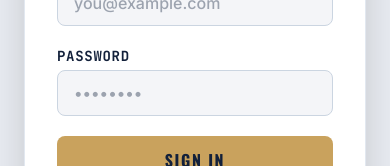
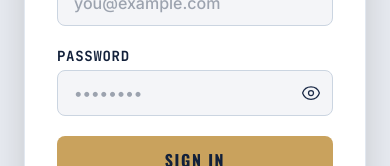
Before and after one commit to Aryan-1212/car-dealership-inventory-system, a React (Vite) app in the folder frontend/: page /login in a window 390 px wide. Shown: the part 374-540 px from the top of the page. Built offline with nearby package versions, Linux system fonts and the light colour scheme; no server answers.

Commit message:
feat: enhance responsiveness and auth UI UX and add visibility toggles

```diff
--- a/frontend/src/pages/Admin.jsx
+++ b/frontend/src/pages/Admin.jsx
@@ -245,20 +245,22 @@ const Admin = () => {
           <h1 className="text-3xl font-display font-bold text-chalk uppercase tracking-wide">Admin Dashboard</h1>
           <p className="text-slate-400 mt-1">Manage inventory, stock, and vehicle details</p>
         </div>
-        <div className="flex flex-wrap items-center gap-2 sm:gap-4 mt-4 md:mt-0">
-          <span className="text-dealer-brass font-mono">Hello, Admin {user?.name}</span>
+        <div className="flex flex-col sm:flex-row items-start sm:items-center gap-3 sm:gap-4 mt-4 md:mt-0">
+          <span className="text-dealer-brass font-mono">Hello, {user?.name}</span>
+          <div className="flex items-center gap-2 w-full sm:w-auto">
             <button
               onClick={() => navigate('/')}
-            className="px-4 py-2 bg-warehouse-slate border border-slate-600 text-chalk rounded-sm font-mono font-bold uppercase tracking-wide hover:bg-slate-700 transition-colors"
+              className="flex-1 sm:flex-none px-4 py-2 bg-warehouse-slate border border-slate-600 text-chalk rounded-sm font-mono font-bold uppercase tracking-wide hover:bg-slate-700 transition-colors whitespace-nowrap"
             >
               View Store
             </button>
             <button
               onClick={logout}
-            className="px-4 py-2 bg-showroom-navy border border-slate-700 text-slate-300 rounded-sm font-mono font-bold uppercase tracking-wide hover:text-white hover:bg-slate-800 transition-colors"
+              className="flex-1 sm:flex-none px-4 py-2 bg-showroom-navy border border-slate-700 text-slate-300 rounded-sm font-mono font-bold uppercase tracking-wide hover:text-white hover:bg-slate-800 transition-colors whitespace-nowrap"
             >
               Logout
             </button>
+          </div>
         </div>
       </header>
 
--- a/frontend/src/pages/Dashboard.jsx
+++ b/frontend/src/pages/Dashboard.jsx
@@ -87,22 +87,24 @@ const Dashboard = () => {
           <h1 className="text-4xl font-display font-bold text-showroom-navy uppercase tracking-tight">Vehicle Inventory</h1>
           <p className="text-warehouse-slate mt-1">Browse and purchase vehicles</p>
         </div>
-        <div className="flex flex-wrap items-center gap-2 sm:gap-4 mt-4 md:mt-0">
+        <div className="flex flex-col sm:flex-row items-start sm:items-center gap-3 sm:gap-4 mt-4 md:mt-0">
           <span className="text-showroom-navy font-medium">Hello, {user?.name || 'User'}</span>
+          <div className="flex items-center gap-2 w-full sm:w-auto">
             {user?.role === 'admin' && (
               <button
                 onClick={() => navigate('/admin')}
-              className="px-4 py-2 bg-showroom-navy text-chalk rounded-sm font-display font-bold uppercase tracking-wide hover:bg-warehouse-slate transition-colors"
+                className="flex-1 sm:flex-none px-4 py-2 bg-showroom-navy text-chalk rounded-sm font-display font-bold uppercase tracking-wide hover:bg-warehouse-slate transition-colors whitespace-nowrap"
               >
                 Admin Panel
               </button>
             )}
             <button
               onClick={logout}
-            className="px-4 py-2 bg-warehouse-slate/10 text-showroom-navy rounded-sm font-display font-bold uppercase tracking-wide hover:bg-warehouse-slate/20 transition-colors"
+              className="flex-1 sm:flex-none px-4 py-2 bg-warehouse-slate/10 text-showroom-navy rounded-sm font-display font-bold uppercase tracking-wide hover:bg-warehouse-slate/20 transition-colors whitespace-nowrap"
             >
               Logout
             </button>
+          </div>
         </div>
       </header>
 
--- a/frontend/src/pages/Login.jsx
+++ b/frontend/src/pages/Login.jsx
@@ -9,6 +9,7 @@ const Login = () => {
   const [password, setPassword] = useState('');
   const [error, setError] = useState(null);
   const [isLoading, setIsLoading] = useState(false);
+  const [showPassword, setShowPassword] = useState(false);
 
   const navigate = useNavigate();
   const { login } = useAuth();
@@ -87,15 +88,34 @@ const Login = () => {
               <label className="block text-sm font-mono font-bold text-showroom-navy uppercase tracking-wider mb-1" htmlFor="password">
                 Password
               </label>
+              <div className="relative">
                 <input
                   id="password"
-                type="password"
+                  type={showPassword ? 'text' : 'password'}
                   value={password}
                   onChange={(e) => setPassword(e.target.value)}
-                className="w-full px-4 py-2.5 bg-chalk/50 border border-slate-300 rounded-lg focus:ring-2 focus:ring-dealer-brass focus:border-dealer-brass text-showroom-navy outline-none transition-colors font-medium"
+                  className="w-full px-4 py-2.5 bg-chalk/50 border border-slate-300 rounded-lg focus:ring-2 focus:ring-dealer-brass focus:border-dealer-brass text-showroom-navy outline-none transition-colors font-medium pr-12"
                   placeholder="••••••••"
                   disabled={isLoading}
                 />
+                <button
+                  type="button"
+                  onClick={() => setShowPassword(!showPassword)}
+                  className="absolute right-3 top-1/2 -translate-y-1/2 text-warehouse-slate hover:text-showroom-navy focus:outline-none"
+                  tabIndex="-1"
+                >
+                  {showPassword ? (
+                    <svg xmlns="http://www.w3.org/2000/svg" fill="none" viewBox="0 0 24 24" strokeWidth={1.5} stroke="currentColor" className="w-5 h-5">
+                      <path strokeLinecap="round" strokeLinejoin="round" d="M3.98 8.223A10.477 10.477 0 001.934 12C3.226 16.338 7.244 19.5 12 19.5c.993 0 1.953-.138 2.863-.395M6.228 6.228A10.45 10.45 0 0112 4.5c4.756 0 8.773 3.162 10.065 7.498a10.523 10.523 0 01-4.293 5.774M6.228 6.228L3 3m3.228 3.228l3.65 3.65m7.894 7.894L21 21m-3.228-3.228l-3.65-3.65m0 0a3 3 0 10-4.243-4.243m4.242 4.242L9.88 9.88" />
+                    </svg>
+                  ) : (
+                    <svg xmlns="http://www.w3.org/2000/svg" fill="none" viewBox="0 0 24 24" strokeWidth={1.5} stroke="currentColor" className="w-5 h-5">
+                      <path strokeLinecap="round" strokeLinejoin="round" d="M2.036 12.322a1.012 1.012 0 010-.639C3.423 7.51 7.36 4.5 12 4.5c4.638 0 8.573 3.007 9.963 7.178.07.207.07.431 0 .639C20.577 16.49 16.64 19.5 12 19.5c-4.638 0-8.573-3.007-9.963-7.178z" />
+                      <path strokeLinecap="round" strokeLinejoin="round" d="M15 12a3 3 0 11-6 0 3 3 0 016 0z" />
+                    </svg>
+                  )}
+                </button>
+              </div>
             </div>
 
             <button
--- a/frontend/src/pages/Register.jsx
+++ b/frontend/src/pages/Register.jsx
@@ -10,6 +10,7 @@ const Register = () => {
   const [password, setPassword] = useState('');
   const [error, setError] = useState(null);
   const [isLoading, setIsLoading] = useState(false);
+  const [showPassword, setShowPassword] = useState(false);
 
   const navigate = useNavigate();
   const { login } = useAuth();
@@ -107,15 +108,34 @@ const Register = () => {
               <label className="block text-sm font-mono font-bold text-showroom-navy uppercase tracking-wider mb-1" htmlFor="password">
                 Password
               </label>
+              <div className="relative">
                 <input
                   id="password"
-                type="password"
+                  type={showPassword ? 'text' : 'password'}
                   value={password}
                   onChange={(e) => setPassword(e.target.value)}
-                className="w-full px-4 py-2.5 bg-chalk/50 border border-slate-300 rounded-lg focus:ring-2 focus:ring-dealer-brass focus:border-dealer-brass text-showroom-navy outline-none transition-colors font-medium"
+                  className="w-full px-4 py-2.5 bg-chalk/50 border border-slate-300 rounded-lg focus:ring-2 focus:ring-dealer-brass focus:border-dealer-brass text-showroom-navy outline-none transition-colors font-medium pr-12"
                   placeholder="••••••••"
                   disabled={isLoading}
                 />
+                <button
+                  type="button"
+                  onClick={() => setShowPassword(!showPassword)}
+                  className="absolute right-3 top-1/2 -translate-y-1/2 text-warehouse-slate hover:text-showroom-navy focus:outline-none"
+                  tabIndex="-1"
+                >
+                  {showPassword ? (
+                    <svg xmlns="http://www.w3.org/2000/svg" fill="none" viewBox="0 0 24 24" strokeWidth={1.5} stroke="currentColor" className="w-5 h-5">
+                      <path strokeLinecap="round" strokeLinejoin="round" d="M3.98 8.223A10.477 10.477 0 001.934 12C3.226 16.338 7.244 19.5 12 19.5c.993 0 1.953-.138 2.863-.395M6.228 6.228A10.45 10.45 0 0112 4.5c4.756 0 8.773 3.162 10.065 7.498a10.523 10.523 0 01-4.293 5.774M6.228 6.228L3 3m3.228 3.228l3.65 3.65m7.894 7.894L21 21m-3.228-3.228l-3.65-3.65m0 0a3 3 0 10-4.243-4.243m4.242 4.242L9.88 9.88" />
+                    </svg>
+                  ) : (
+                    <svg xmlns="http://www.w3.org/2000/svg" fill="none" viewBox="0 0 24 24" strokeWidth={1.5} stroke="currentColor" className="w-5 h-5">
+                      <path strokeLinecap="round" strokeLinejoin="round" d="M2.036 12.322a1.012 1.012 0 010-.639C3.423 7.51 7.36 4.5 12 4.5c4.638 0 8.573 3.007 9.963 7.178.07.207.07.431 0 .639C20.577 16.49 16.64 19.5 12 19.5c-4.638 0-8.573-3.007-9.963-7.178z" />
+                      <path strokeLinecap="round" strokeLinejoin="round" d="M15 12a3 3 0 11-6 0 3 3 0 016 0z" />
+                    </svg>
+                  )}
+                </button>
+              </div>
             </div>
 
             <button
```
Lines whose indentation alone changed are shown as unchanged.
